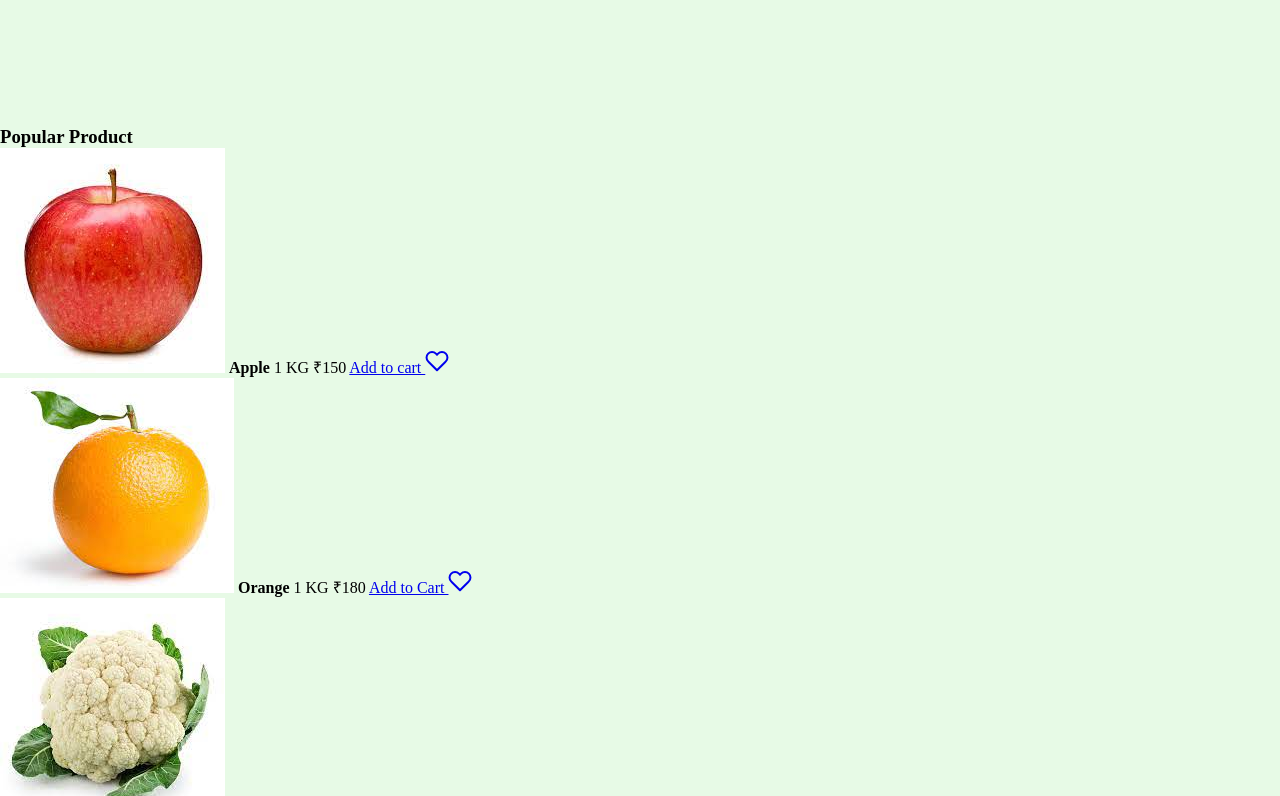
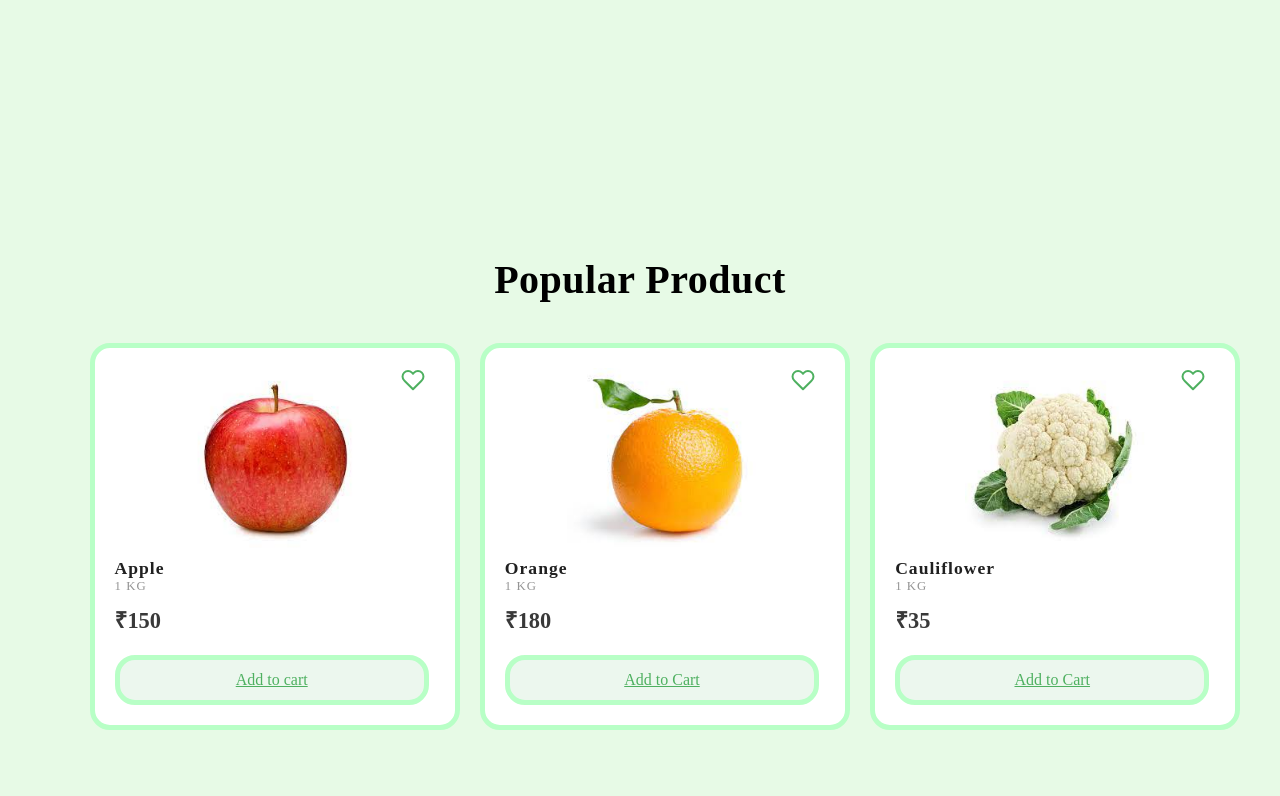
Before and after one commit to oktamalyuda/ebetsfresh, a plain HTML site: page index.html in a window 1280 px wide. Shown: the part 1280-2076 px from the top of the page. Drawn offline with nearby package versions, Linux system fonts and the light colour scheme.

Commit message:
Update style.css

```diff
--- a/css/style.css
+++ b/css/style.css
@@ -247,40 +247,89 @@ button:hover {
 
 /* product */
 
-.product {
-  padding: 90px;
+#popular-product {
+  margin: 80px auto;
+  padding: 100px 7% 5px;
 }
 
-.product h2 {
+.product-heading h3 {
+  font-size: 40px;
+  font-weight: 700;
+  color: #000000;
+  letter-spacing: 0.5px;
   text-align: center;
-  font-size: 35px;
-  margin-bottom: 10px;
+  margin-bottom: 30px;
 }
 
-.product .row {
+.product-container {
+  display: grid;
+  grid-template-columns: 1fr 1fr 1fr;
+  grid-gap: 70px;
+  margin: 40px 0;
+}
+.product-box {
+  width: 100%;
+  border: 5px solid #b8ffc6;
+  background-color: #ffffff;
+  padding: 20px;
+  border-radius: 20px;
   display: flex;
-  flex-wrap: wrap;
-  margin-top: 40px;
+  flex-direction: column;
+  position: relative;
+}
+.product-box img {
+  width: 90%;
+  height: 180px;
+  object-fit: contain;
+  object-position: center;
+  margin: auto;
+}
+.product-box strong {
+  color: #202020;
+  font-size: 1.1rem;
+  letter-spacing: 1px;
+  font-weight: 600;
+  margin-top: 10px;
+}
+.product-box .quantity {
+  color: #949494;
+  font-size: 0.8rem;
+  font-weight: 500;
+  letter-spacing: 1px;
+}
+.product-box .price {
+  margin-top: 10px;
+  font-size: 1.4rem;
+  font-weight: 600;
+  color: #393939;
+}
+.product-box .cart-btn {
+  width: 95%;
+  height: 40px;
+  background-color: #ecf7ee;
+  color: #4eb060;
+  display: flex;
   justify-content: center;
+  align-items: center;
+  margin-top: 20px;
+  transition: all ease 0.3s;
+  border: 5px solid #b8ffc6;
+  border-radius: 20px;
 }
-
-.product .row .product-card {
+.product-box .cart-btn i {
   text-align: center;
-  margin-bottom: 40px;
 }
-
-.product .row .product-card img {
-  border-radius: 50%;
-  width: 80%;
+.product-box .cart-btn:hover {
+  background-color: #4eb060;
+  color: #ffffff;
+  transition: all ease 0.3s;
 }
-
-.product .row .product-card .product-card-tittle {
-  margin: 20px auto 10px;
-  font-size: 20px;
-}
-
-.product-card-price {
-  font-size: 20px;
+.product-box .like-btn {
+  position: absolute;
+  right: 30px;
+  top: 20px;
+  color: #4eb060;
+  font-size: 1.3rem;
 }
 
 /* closing */
```
